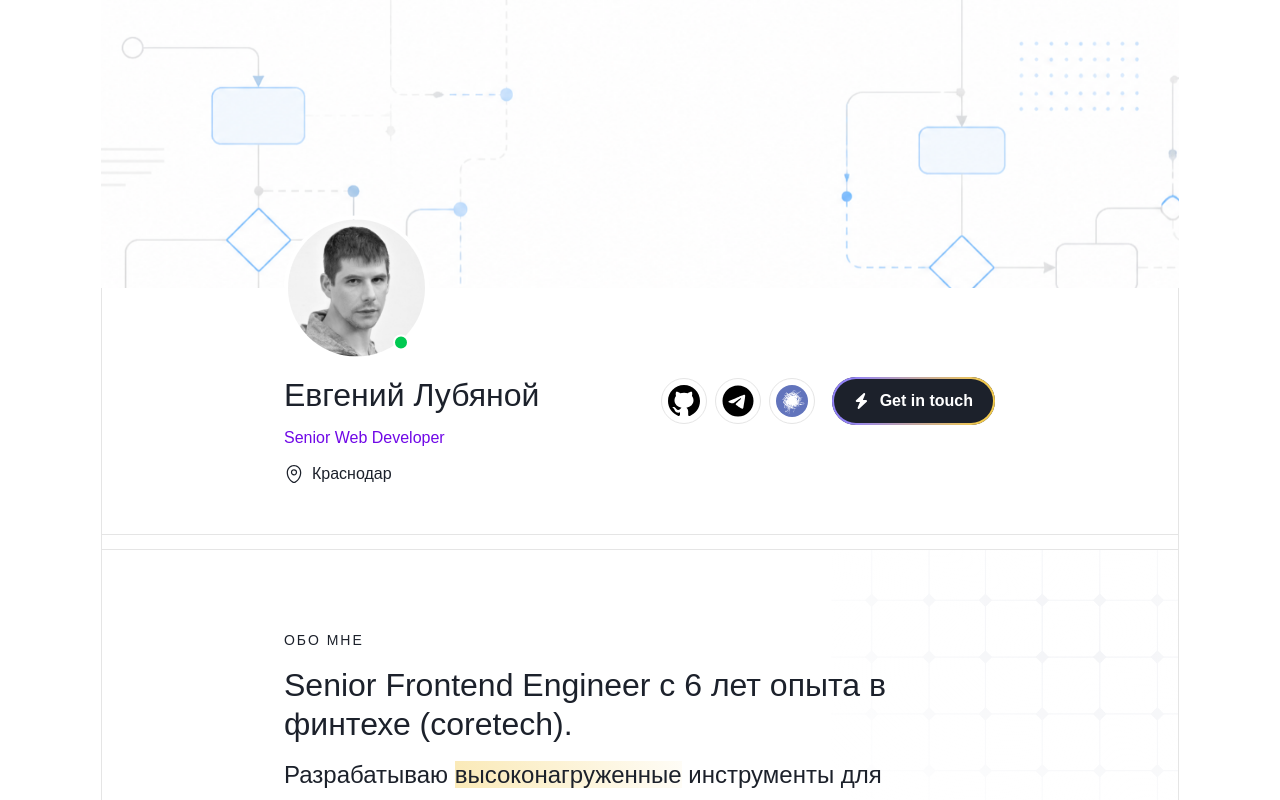
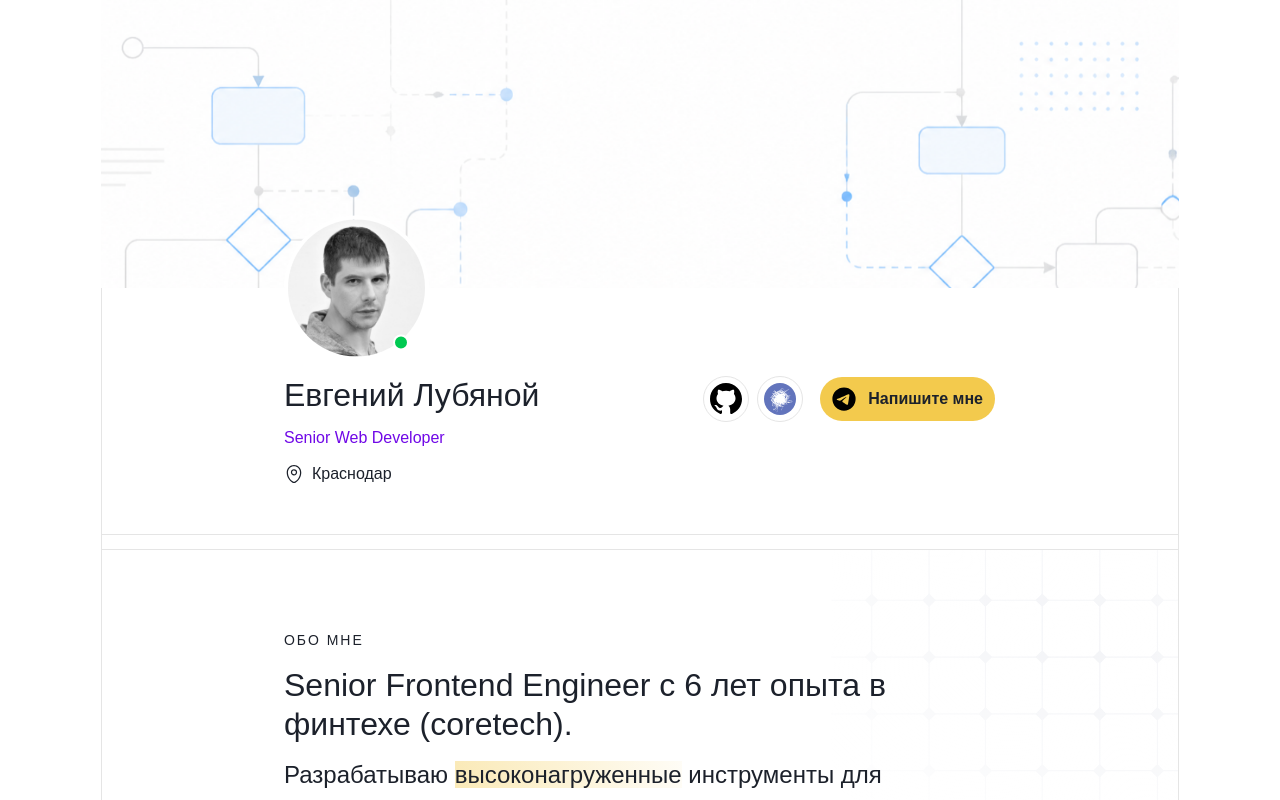
Before and after one commit to arswarog/resume, a React (Vite) app: page / in a window 1280 px wide. Shown: the top 800 px of the page. Built offline with nearby package versions, Linux system fonts and the light colour scheme.

Commit message:
feat: restyle contact button with solid accent color

```diff
--- a/src/components/home/hero-section/index.tsx
+++ b/src/components/home/hero-section/index.tsx
@@ -39,37 +39,23 @@ export function HeroSectionBlock() {
                             label="Github"
                         />
                         <SocialLink
-                            href="https://t.me/arswarog"
-                            icon="/images/telegram.svg"
-                            label="Telegram"
-                        />
-                        <SocialLink
                             href="https://career.habr.com/arswarog"
                             icon="/images/habr-career.svg"
                             label="Хабр Карьера"
                         />
                     </div>
                     <Button
-                        className="h-auto rounded-full p-0"
+                        className="h-auto rounded-full px-3 py-2.5 gap-3 bg-[#F3CA4D] text-primary transition-colors duration-300 hover:bg-[#E5B93D]"
                         nativeButton={false}
-                        render={
-                            <a
-                                href="#"
-                                className="inline-block p-0.5 rounded-full bg-[linear-gradient(96.09deg,_#9282F8_12.17%,_#F3CA4D_90.71%)]"
-                            />
-                        }
+                        render={<a href="https://t.me/arswarog" />}
                     >
-                        <span className="flex items-center gap-3 bg-primary hover:bg-[linear-gradient(96.09deg,_#9282F8_12.17%,_#F3CA4D_90.71%)] py-2.5 px-5 rounded-full">
-                            <img
-                                src={assetUrl('/images/icon/spark-icon.svg')}
-                                alt="spark-icon"
-                                width={14}
-                                height={14}
-                            />
-                            <span className="text-sm sm:text-base font-semibold text-white">
-                                Get in touch
-                            </span>
-                        </span>
+                        <img
+                            src={assetUrl('/images/telegram.svg')}
+                            alt="Telegram"
+                            width={24}
+                            height={24}
+                        />
+                        <span className="text-sm sm:text-base font-semibold">Напишите мне</span>
                     </Button>
                 </div>
             </div>
```
